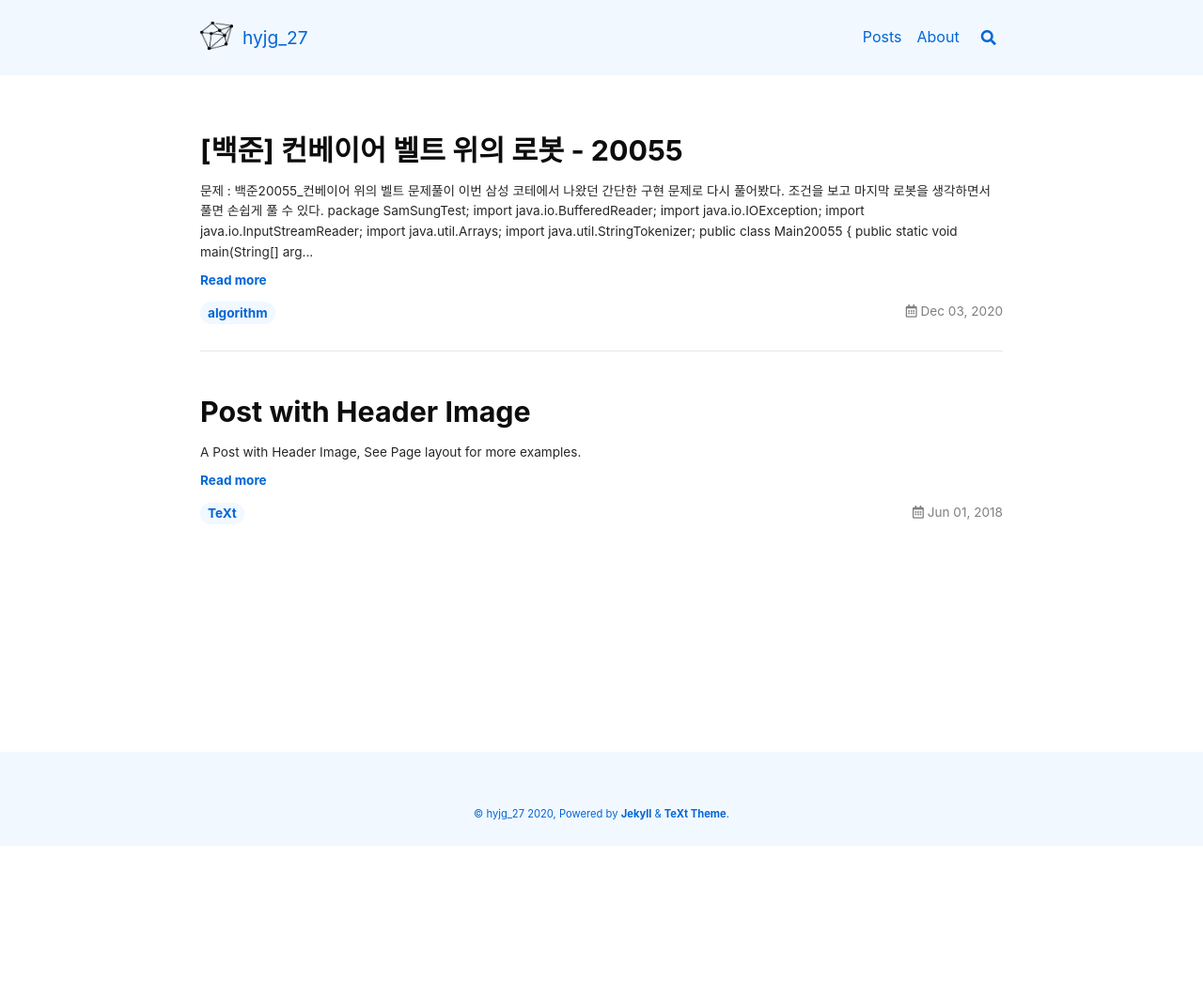
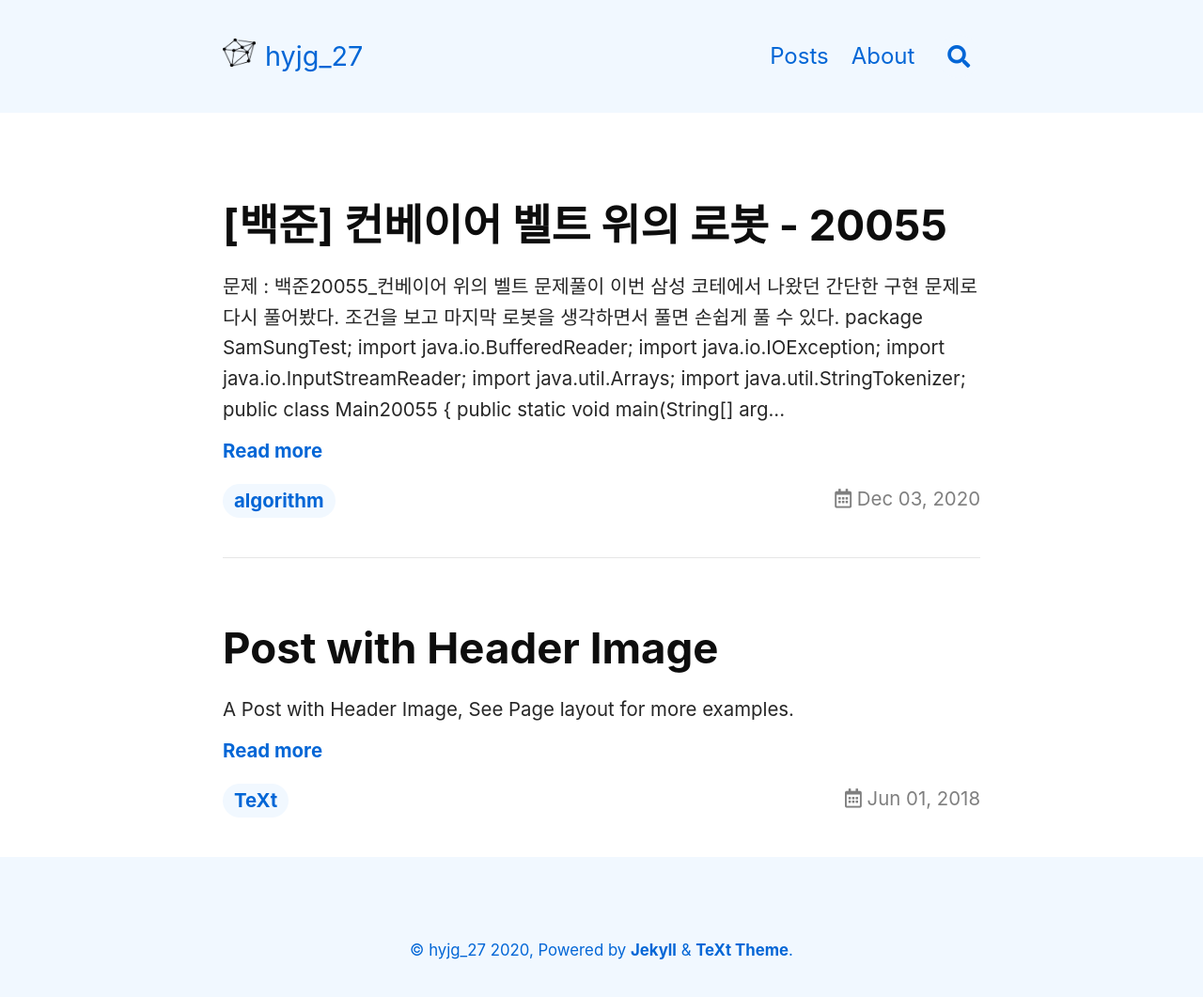
Before and after one commit to rlaguswhd19/rlaguswhd19.github.com, a Jekyll site: the page built from index.html, in a window 1280 px wide. Shown: the whole page at 94% size. Built offline with Jekyll 4.4.1, drawn with Linux system fonts in a browser that asks for light colours; nearby versions of some CDN libraries; the list of posts is cut into pages by our own code; before the commit the page ends 900 px from its top, so only the background shows below that.

Commit message:
font-size change test

```diff
--- a/_sass/common/_reset.scss
+++ b/_sass/common/_reset.scss
@@ -37,7 +37,7 @@
  **/
 
 html {
-  font-size: map-get($base, font-size-root);
+  font-size: map-get($base, font-size-xl);
   -webkit-text-size-adjust: 100%; /* 1 */
   @media print {
     font-size: map-get($base, font-size-root-sm);
```
